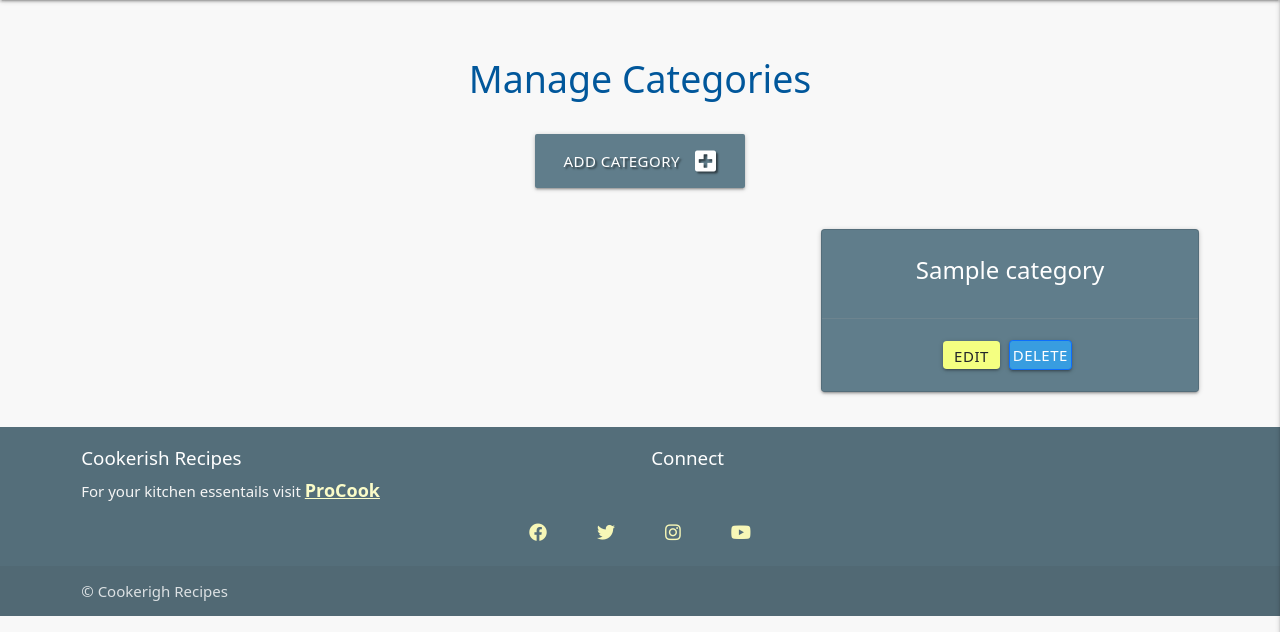
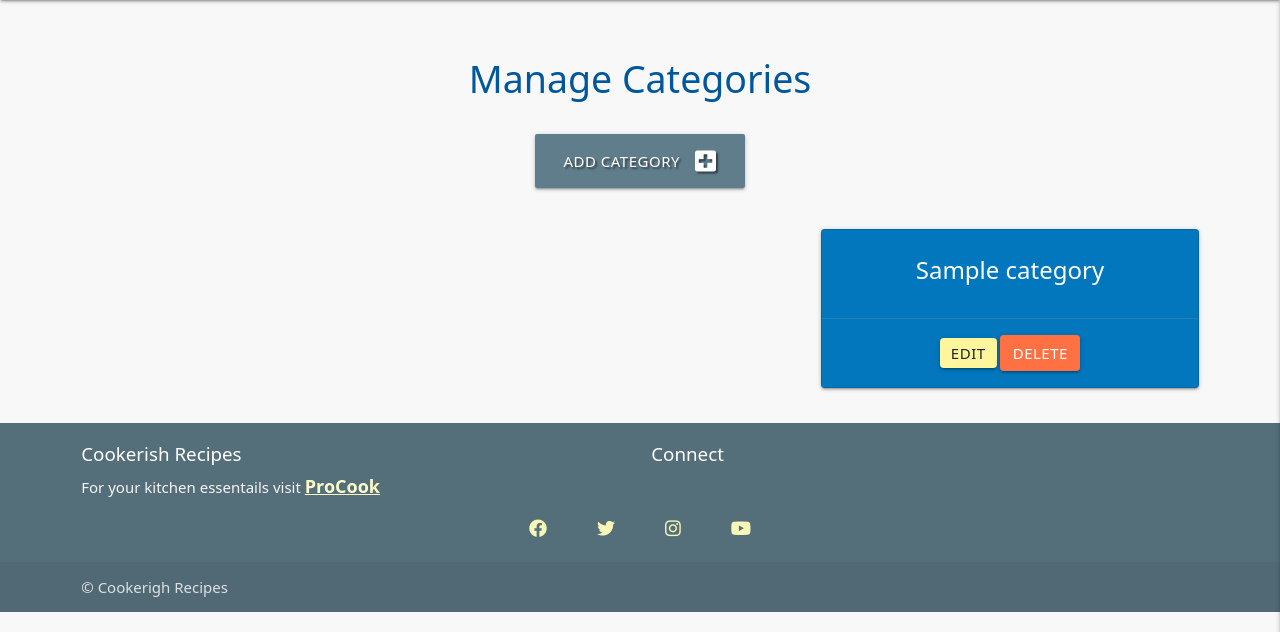
Before and after one commit to baijuka/ms3-bju-project, a Flask app: page /get_categories in a window 1280 px wide. Shown: the part 64-696 px from the top of the page. Run offline with Flask 2, Linux system fonts and the light colour scheme; a database or web service that is not in the repository returns one stand-in record (values such as "Sample title"); some libraries are stand-ins or nearby versions.

Commit message:
Fix color and input field focus issues

```diff
--- a/app.py
+++ b/app.py
@@ -191,7 +191,7 @@ def add_category():
             return redirect(url_for("add_category"))
 
         category = {
-            "category_name": request.form.get('category_name')
+            "category_name": request.form.get('category_name').lower()
         }
         mongo.db.categories.insert_one(category)
         flash("New Category Added")
--- a/templates/add_recipe.html
+++ b/templates/add_recipe.html
@@ -35,7 +35,7 @@
             <div class="row">
                 <div class="input-field col s12">
                     <i class="fas fa-hourglass-half prefix light-blue-text text-darken-4"></i>
-                    <input id="prep_time" name="cook_time" minlength="3" maxlength="50" type="text" class="validate" required>
+                    <input id="cook_time" name="cook_time" minlength="3" maxlength="50" type="text" class="validate" required>
                     <label for="cook_time">Cook Time</label>
                 </div>
             </div>
@@ -102,7 +102,7 @@
             <div class="row">
                 <div class="input-field col s12">
                     <i class="fas fa-calendar-alt prefix light-blue-text text-darken-4"></i>
-                    <input id="iamge_source" name="image_source" minlength="0" maxlength="150" type="text" class="validate">
+                    <input id="image_source" name="image_source" minlength="0" maxlength="150" type="text" class="validate">
                     <label for="image_source">Image URL</label>
                 </div>
             </div>
--- a/templates/categories.html
+++ b/templates/categories.html
@@ -12,13 +12,13 @@
     <div class="row" style="margin-top: 3%;">
         {% for category in categories %}
             <div class="col s12 m3" style="min-width: 278px; max-width: 400px;">
-                <div class="card blue-grey center-align">
+                <div class="card light-blue darken-3 center-align">
                     <div class="card-content white-text">
                         <span class="card-title">{{ category.category_name }}</span>
                     </div>
                     <div class="card-action">
-                        <a href="{{ url_for('edit_category', category_id=category._id) }}" class="btn lime accent-1" style="height: 28px; padding:3px 10px;">Edit</a>
-                        <button type="button" class="btn btn-primary" data-bs-toggle="modal" data-bs-target="#modal-{{loop.index}}">
+                        <a href="{{ url_for('edit_category', category_id=category._id) }}" class="btn yellow lighten-3" style="height: 30px; padding:3px 10px;">Edit</a>
+                        <button type="button" class="btn deep-orange lighten-1 text-white" data-bs-toggle="modal" data-bs-target="#modal-{{loop.index}}">
                             Delete
                           </button>
                     </div>
```
Also changed, not shown: static/js/list_script.js (line endings or trailing spaces).
